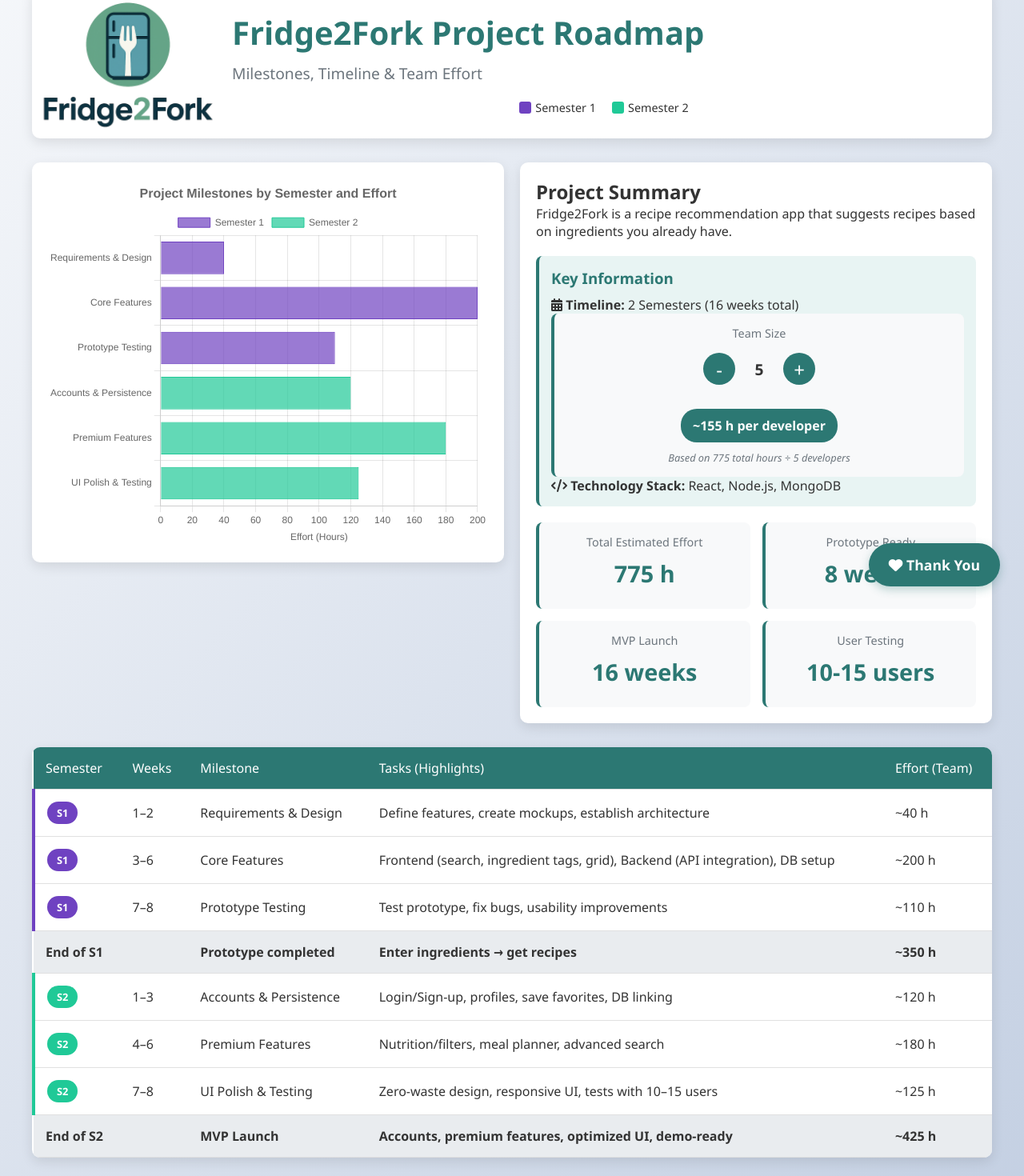
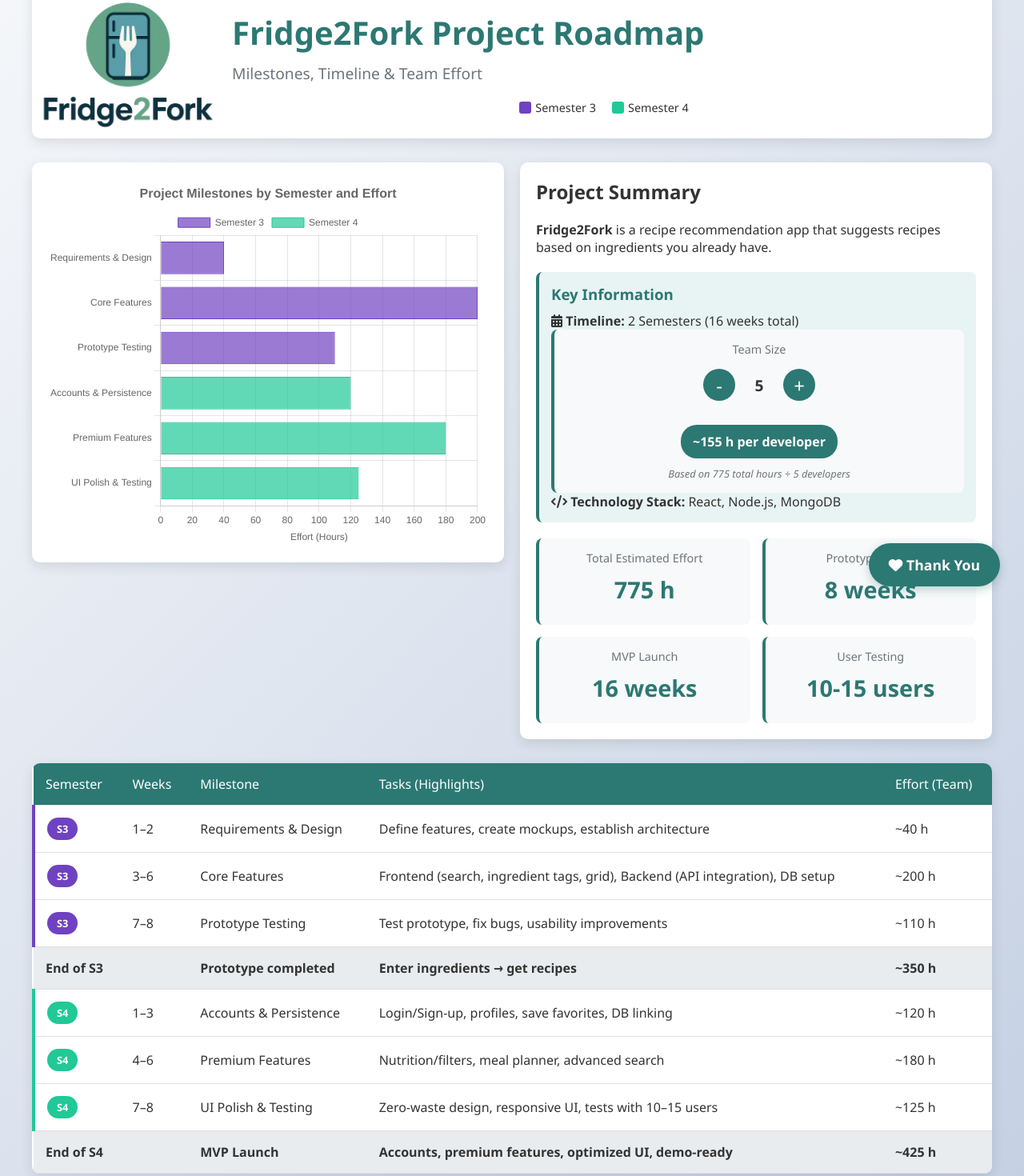
Before and after one commit to lejmi-amine/Fridge2Fork, a plain HTML site: page index.html in a window 1280 px wide. Shown: the part 37-1507 px from the top of the page at 80% size. Drawn offline with nearby package versions, Linux system fonts and the light colour scheme.

Commit message:
Update index.html
fixed S1 S2

```diff
--- a/index.html
+++ b/index.html
@@ -423,7 +423,7 @@
         <div class="logo-container">
           <div class="logo-placeholder">
             <img
-              src="logo.png"
+              src="/logo.png"
               alt="Fridge2Fork Logo"
               style="width: 250px; height: 250px; margin-top: 15px"
             />
@@ -435,11 +435,11 @@
           <div class="legend">
             <div class="legend-item">
               <div class="color-box color-1"></div>
-              <span>Semester 1</span>
+              <span>Semester 3</span>
             </div>
             <div class="legend-item">
               <div class="color-box color-2"></div>
-              <span>Semester 2</span>
+              <span>Semester 4</span>
             </div>
           </div>
         </div>
@@ -452,10 +452,10 @@
 
         <div class="summary">
           <div>
-            <h2>Project Summary</h2>
+            <h2 style="margin-bottom: 20px">Project Summary</h2>
             <p>
-              Fridge2Fork is a recipe recommendation app that suggests recipes
-              based on ingredients you already have.
+              <b>Fridge2Fork</b> is a recipe recommendation app that suggests
+              recipes based on ingredients you already have.
             </p>
 
             <div class="info-box">
@@ -519,14 +519,14 @@
         </thead>
         <tbody>
           <tr class="semester-1">
-            <td><span class="semester-tag semester-1-tag">S1</span></td>
+            <td><span class="semester-tag semester-1-tag">S3</span></td>
             <td>1–2</td>
             <td>Requirements & Design</td>
             <td>Define features, create mockups, establish architecture</td>
             <td>~40 h</td>
           </tr>
           <tr class="semester-1">
-            <td><span class="semester-tag semester-1-tag">S1</span></td>
+            <td><span class="semester-tag semester-1-tag">S3</span></td>
             <td>3–6</td>
             <td>Core Features</td>
             <td>
@@ -536,41 +536,41 @@
             <td>~200 h</td>
           </tr>
           <tr class="semester-1">
-            <td><span class="semester-tag semester-1-tag">S1</span></td>
+            <td><span class="semester-tag semester-1-tag">S3</span></td>
             <td>7–8</td>
             <td>Prototype Testing</td>
             <td>Test prototype, fix bugs, usability improvements</td>
             <td>~110 h</td>
           </tr>
           <tr class="total-row">
-            <td colspan="2">End of S1</td>
+            <td colspan="2">End of S3</td>
             <td>Prototype completed</td>
             <td>Enter ingredients → get recipes</td>
             <td>~350 h</td>
           </tr>
           <tr class="semester-2">
-            <td><span class="semester-tag semester-2-tag">S2</span></td>
+            <td><span class="semester-tag semester-2-tag">S4</span></td>
             <td>1–3</td>
             <td>Accounts & Persistence</td>
             <td>Login/Sign-up, profiles, save favorites, DB linking</td>
             <td>~120 h</td>
           </tr>
           <tr class="semester-2">
-            <td><span class="semester-tag semester-2-tag">S2</span></td>
+            <td><span class="semester-tag semester-2-tag">S4</span></td>
             <td>4–6</td>
             <td>Premium Features</td>
             <td>Nutrition/filters, meal planner, advanced search</td>
             <td>~180 h</td>
           </tr>
           <tr class="semester-2">
-            <td><span class="semester-tag semester-2-tag">S2</span></td>
+            <td><span class="semester-tag semester-2-tag">S4</span></td>
             <td>7–8</td>
             <td>UI Polish & Testing</td>
             <td>Zero-waste design, responsive UI, tests with 10–15 users</td>
             <td>~125 h</td>
           </tr>
           <tr class="total-row">
-            <td colspan="2">End of S2</td>
+            <td colspan="2">End of S4</td>
             <td>MVP Launch</td>
             <td>Accounts, premium features, optimized UI, demo-ready</td>
             <td>~425 h</td>
@@ -614,14 +614,14 @@
           ],
           datasets: [
             {
-              label: "Semester 1",
+              label: "Semester 3",
               data: [40, 200, 110, 0, 0, 0],
               backgroundColor: "rgba(111, 66, 193, 0.7)",
               borderColor: "rgba(111, 66, 193, 1)",
               borderWidth: 1,
             },
             {
-              label: "Semester 2",
+              label: "Semester 4",
               data: [0, 0, 0, 120, 180, 125],
               backgroundColor: "rgba(32, 201, 151, 0.7)",
               borderColor: "rgba(32, 201, 151, 1)",
```
